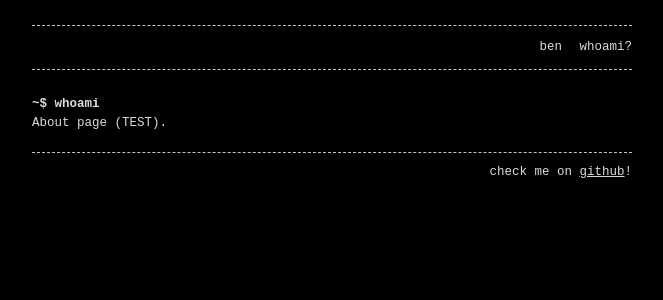
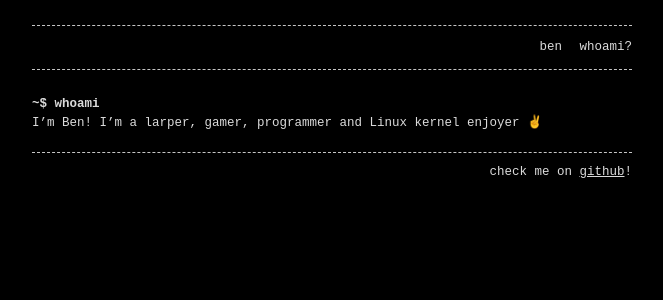
Before and after one commit to 0708090/0708090.github.io, a Jekyll site: the page built from about.md, in a window 1280 px wide. Shown: the top 300 px of the page, without its empty margins (308-971 px from the left). Built offline with Jekyll 4.4.1, drawn with Linux system fonts in a browser that asks for light colours.

Commit message:
Update about page with personal introduction

```diff
--- a/about.md
+++ b/about.md
@@ -6,4 +6,4 @@ permalink: /whoami
 
 # ~$ whoami
 
-About page (TEST).
+I'm Ben! I'm a larper, gamer, programmer and Linux kernel enjoyer ✌️
```
